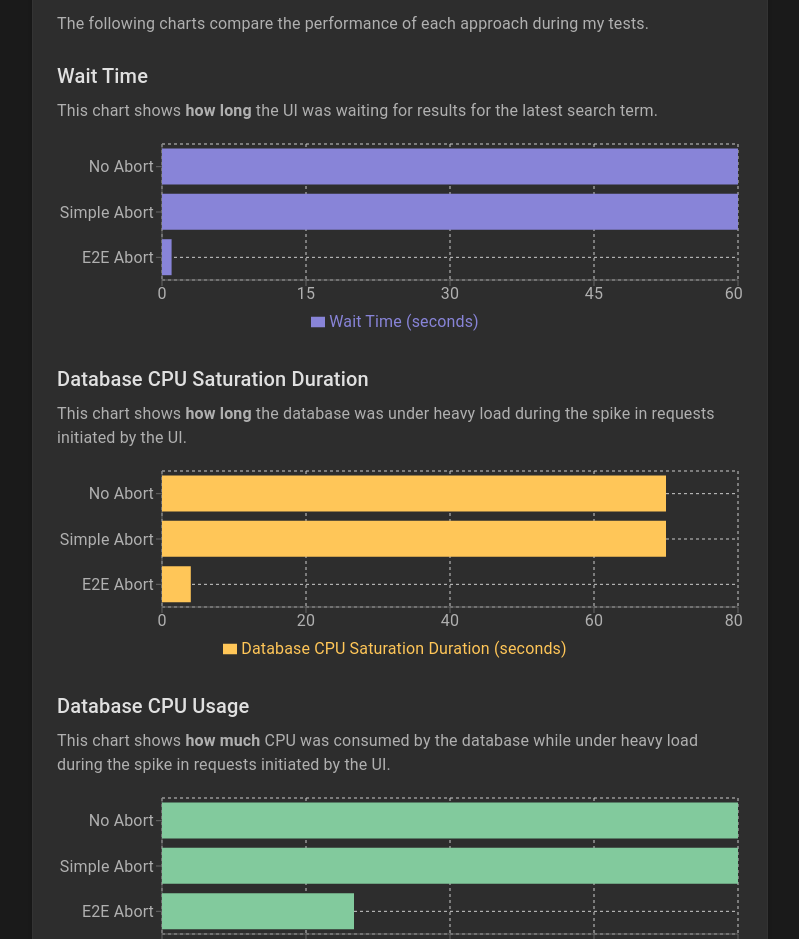
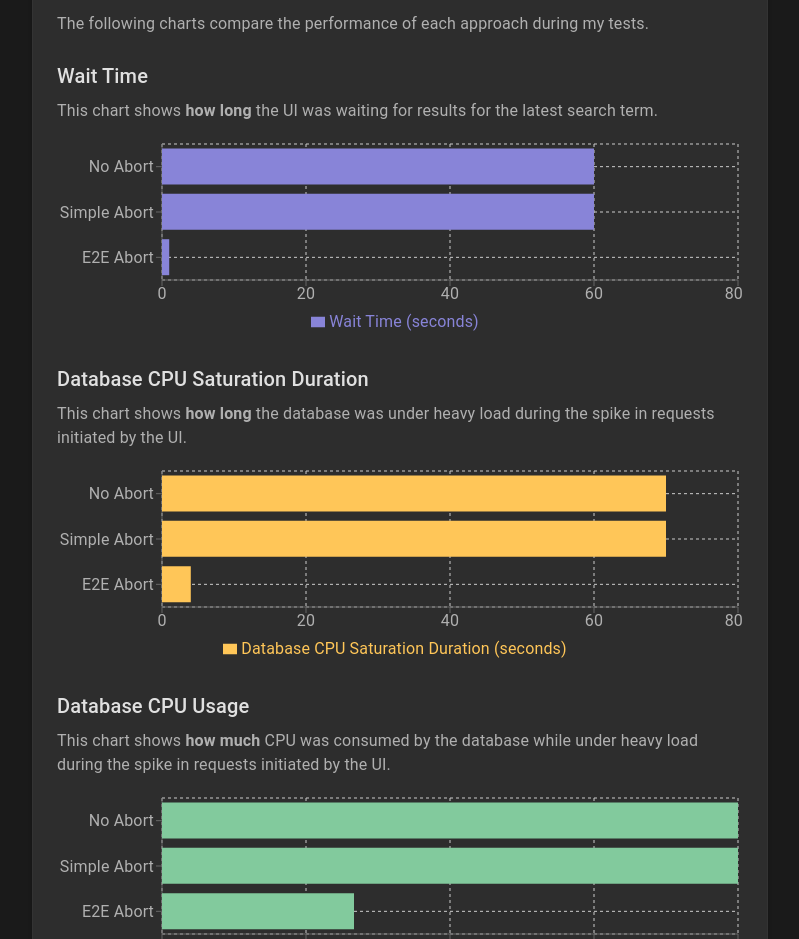
Before and after one commit to d5732/cancelable-request-e2e-demo, a React (Vite) app in the folder frontend/: page / in a window 1280 px wide. Shown: the part 4160-5099 px from the top of the page, without its empty margins (240-1039 px from the left). Built offline with nearby package versions, Linux system fonts and the light colour scheme.

Commit message:
fixed xAxisDomain 0, 80 for legibility

```diff
--- a/frontend/src/PerformanceComparisonChart.tsx
+++ b/frontend/src/PerformanceComparisonChart.tsx
@@ -8,6 +8,7 @@ import {
   XAxis,
   YAxis,
 } from "recharts";
+import { AxisDomain } from "recharts/types/util/types";
 
 const approachData = [
   {
@@ -34,14 +35,15 @@ type MetricChartProps = {
   title: string;
   dataKey: string;
   color: string;
+  xAxisDomain?: AxisDomain;
 };
 
-function MetricChart({ title, dataKey, color }: MetricChartProps) {
+function MetricChart({ title, dataKey, color, xAxisDomain }: MetricChartProps) {
   return (
     <ResponsiveContainer width="100%" height={200}>
       <BarChart layout="vertical" data={approachData}>
         <CartesianGrid strokeDasharray="3 3" />
-        <XAxis type="number" tick={{ fill: "#b0b0b0" }} />
+        <XAxis type="number" tick={{ fill: "#b0b0b0" }} domain={xAxisDomain} />
         <YAxis
           dataKey="name"
           type="category"
@@ -69,6 +71,7 @@ export function WaitTimeChart() {
       title="Wait Time (seconds)"
       dataKey="waitTime"
       color="#8884d8"
+      xAxisDomain={[0, 80]}
     />
   );
 }
@@ -79,6 +82,7 @@ export function SpikeDurationChart() {
       title="Database CPU Saturation Duration (seconds)"
       dataKey="saturationDuration"
       color="#ffc658"
+      xAxisDomain={[0, 80]}
     />
   );
 }
```
